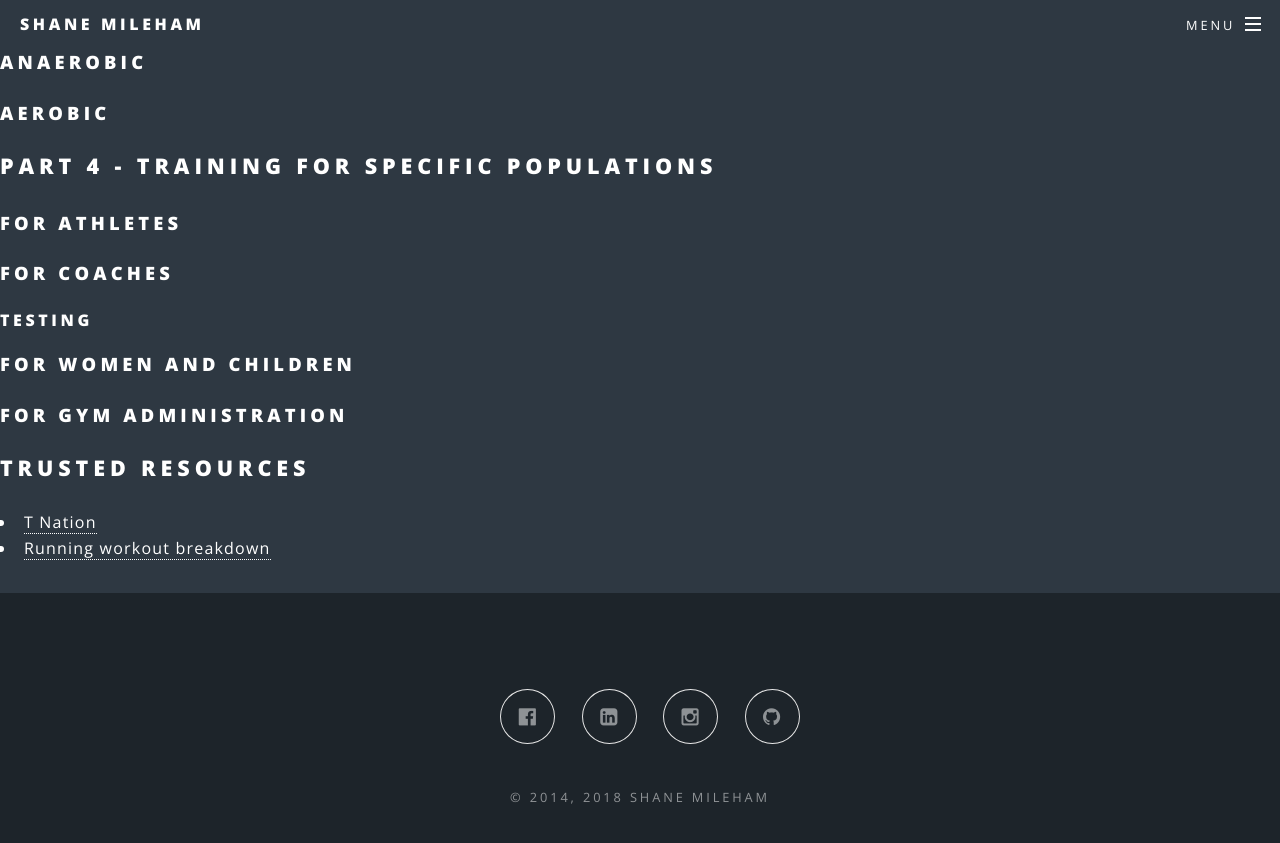
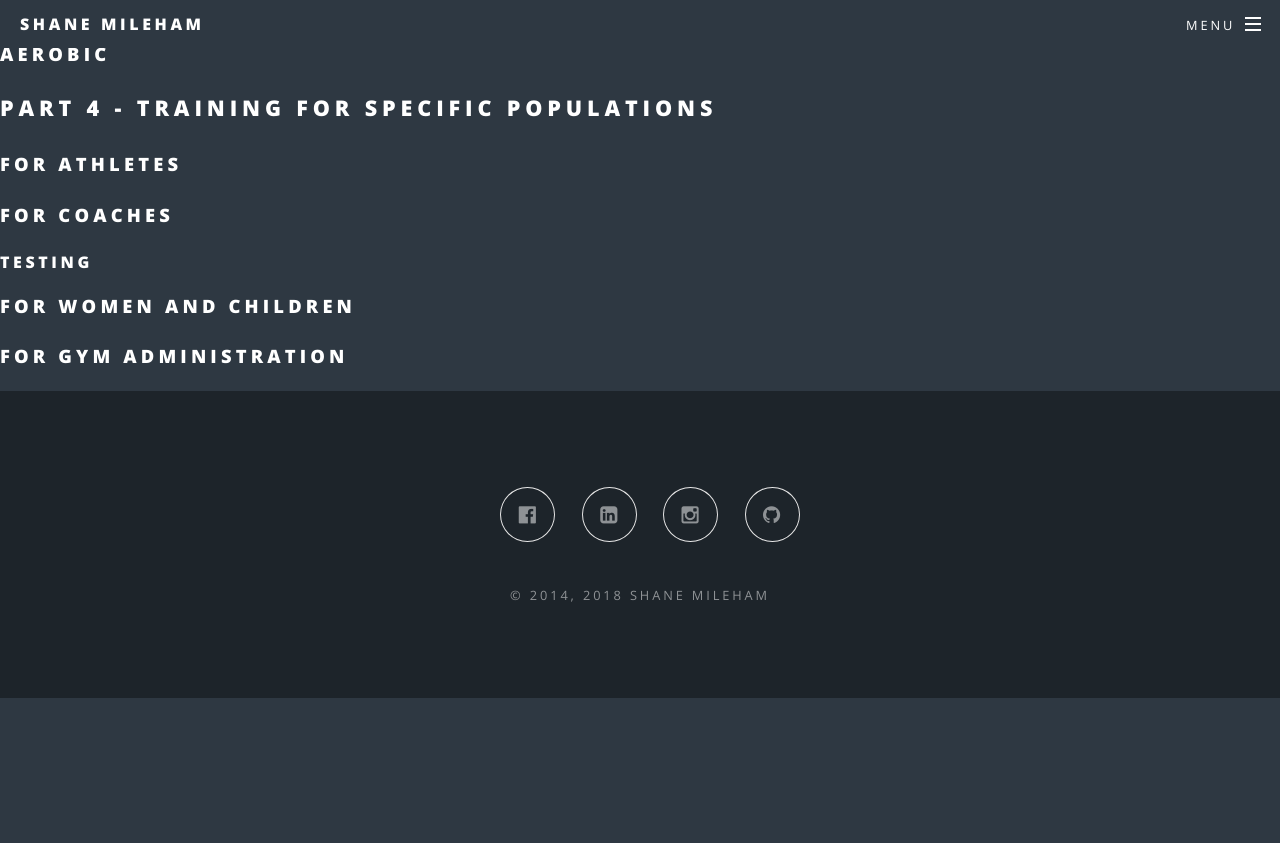
Before and after one commit to shanemileham/shanemileham.github.io, a Jekyll site: the page built from _kb/athletic/athletics.md, in a window 1280 px wide and 900 px high, scrolled down 2958 px. Shown: the top 843 px of the window. Built offline with Jekyll 4.4.1, drawn with Linux system fonts in a browser that asks for light colours; comment, search, counter and statistics services are not loaded; after the commit the page ends 3656 px from its top, so only the background shows below that.

Commit message:
Cleaned up athletics

```diff
--- a/_kb/athletic/athletics.md
+++ b/_kb/athletic/athletics.md
@@ -105,11 +105,6 @@ Now that we have the building blocks for what to stress, this is how you recover
 <!-- 21. Facility Organization -->
 <!-- 22. Gym Handbook -->
 
-## Trusted Resources
-- [T Nation](https://www.t-nation.com/)
-- [Running workout breakdown](https://www.mcmillanrunning.com/mcmillans-six-step-training-system/)
-
-
 <!-- ## CSCS Chapters -->
 <!-- Concepts -->
 <!-- 1. Structure and function of each system (going to add to each individually) -->
```
